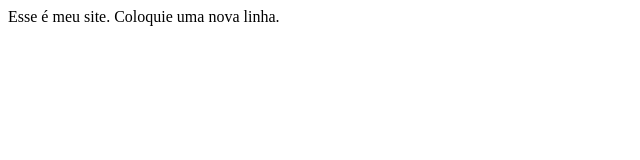
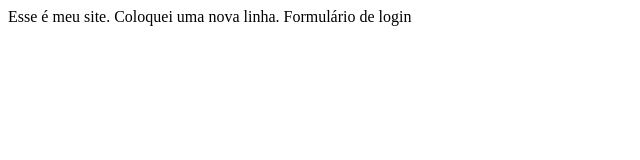
Before and after one commit to dan2135/Teste_IOS, a plain HTML site: page index.html in a window 1280 px wide. Shown: the whole page, without its empty margins (0-640 px from the left). Drawn offline with Linux system fonts and the light colour scheme.

Commit message:
formulario de login

```diff
--- a/index.html
+++ b/index.html
@@ -5,7 +5,8 @@
     </head>
     <body>
         Esse é meu site.
-       Coloquie uma nova linha.
+      Coloquei uma nova linha.
+      Formulário de login
     </body>
 
 </html>
```
Also changed, not shown: login.HTML (added, +10 -0 lines).
